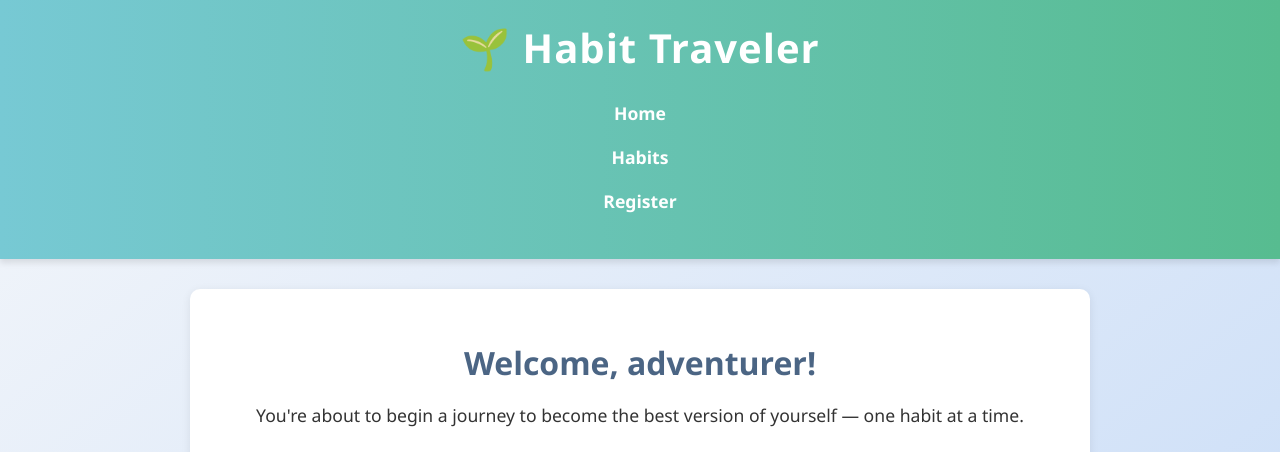
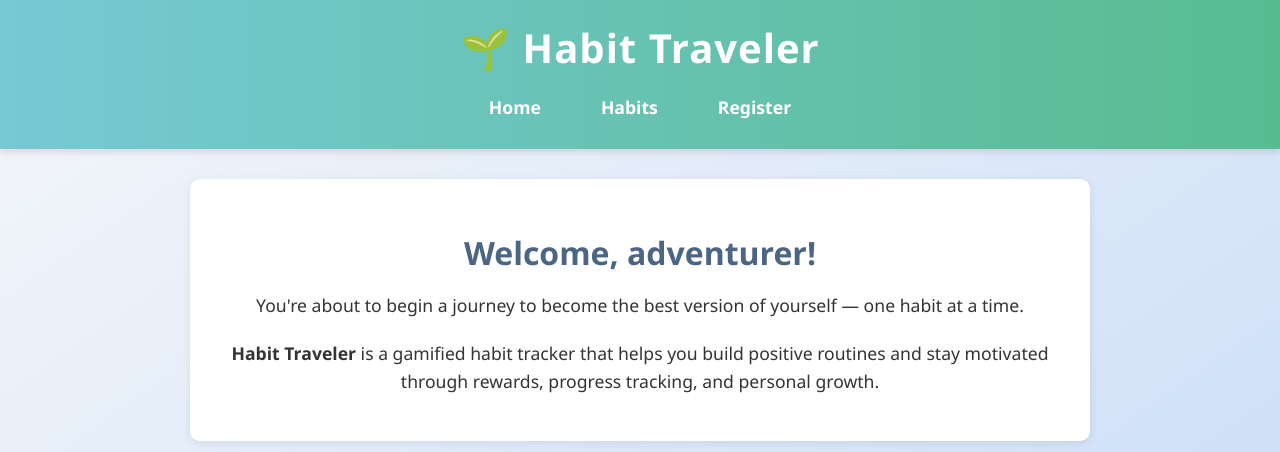
Before and after one commit to VINCENTLIM716/MINI-IT-3-10, a Flask app: page / in a window 1280 px wide. Shown: the top 452 px of the page. Run offline with Flask 3, Linux system fonts and the light colour scheme.

Commit message:
Vincent update

```diff
--- a/static/style.css
+++ b/static/style.css
@@ -32,6 +32,19 @@ nav a {
     text-decoration: none;
     font-weight: bold;
     transition: all 0.3s ease;
+}
+
+nav ul {
+    display: flex;
+    justify-content: center;
+    align-items: center;
+    padding: 0;
+    margin: 0;
+    list-style: none;
+}
+
+nav li {
+    margin: 0 15px;
 }
 
 nav a:hover {
```
